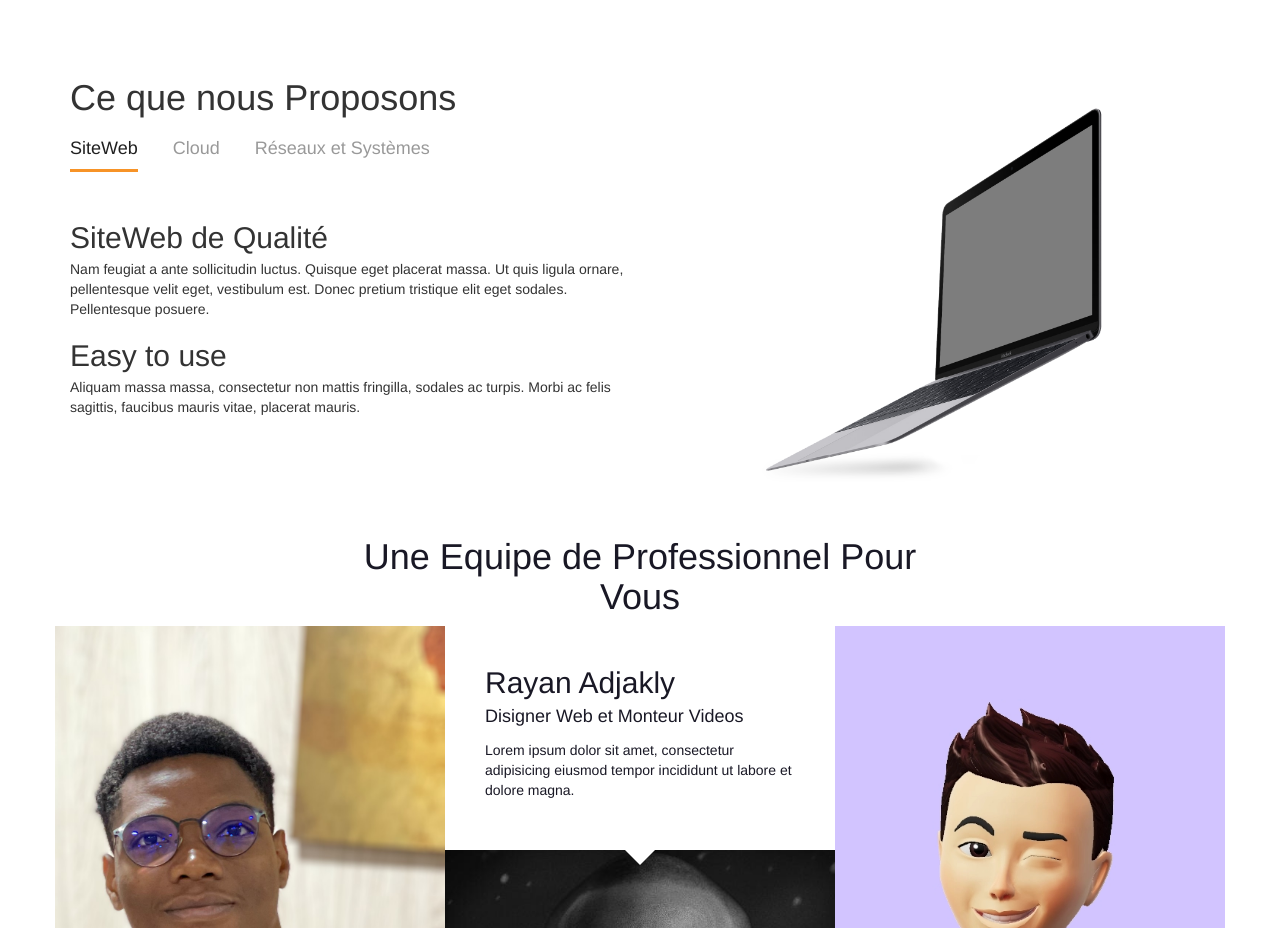
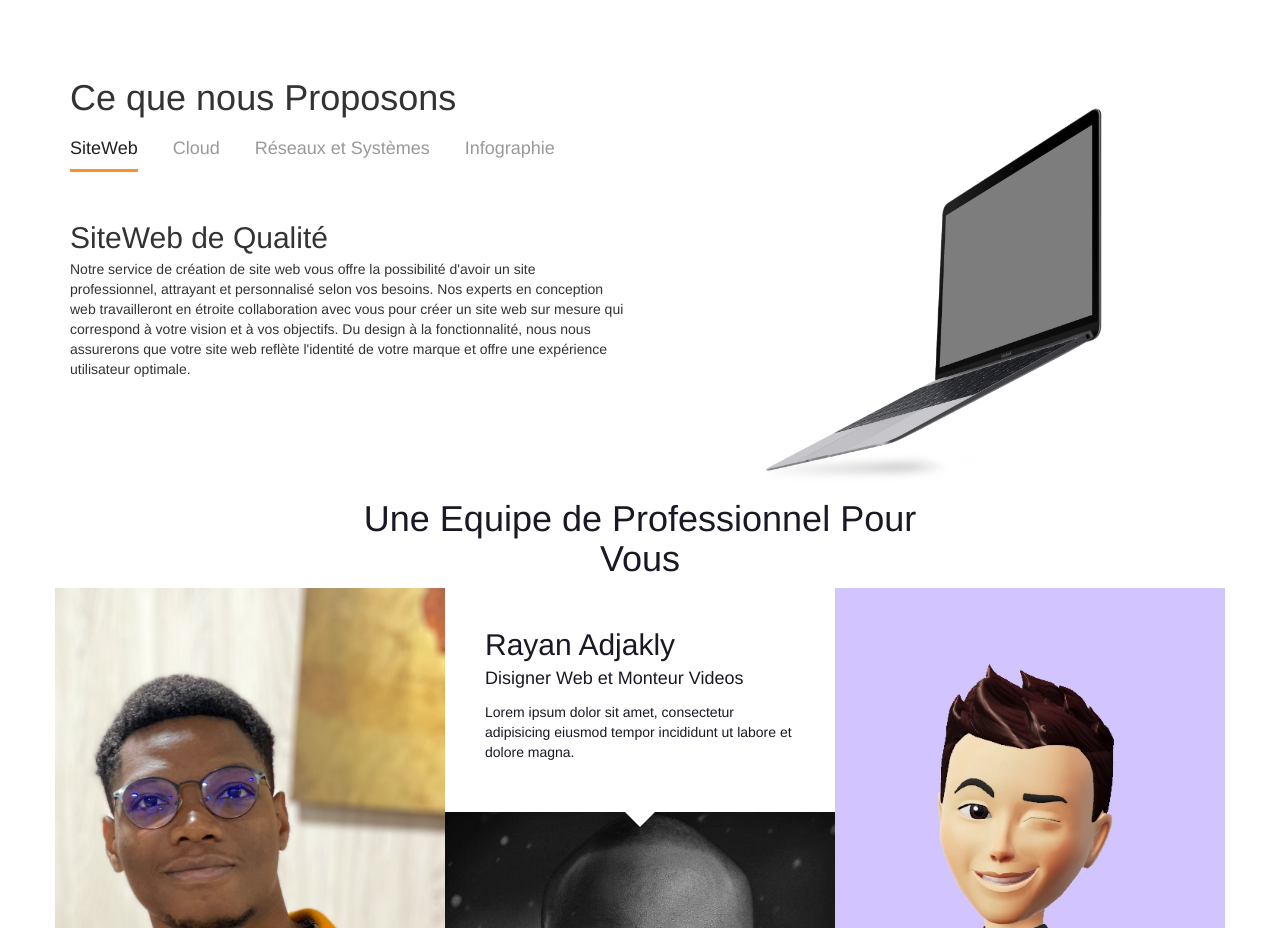
Before and after one commit to DjkdSoub/webSite, a plain HTML site: page index.html in a window 1280 px wide. Shown: the part 802-1730 px from the top of the page. Drawn offline with Linux system fonts and the light colour scheme; some packages are replaced by stand-ins of ours; a script that the page names is missing.

Commit message:
Update index.html

```diff
--- a/index.html
+++ b/index.html
@@ -74,6 +74,7 @@
              <li class="active"><a href="#tab01" aria-controls="tab01" role="tab" data-toggle="tab">SiteWeb</a></li>
              <li><a href="#tab02" aria-controls="tab02" role="tab" data-toggle="tab">Cloud</a></li>
              <li><a href="#tab03" aria-controls="tab03" role="tab" data-toggle="tab">Réseaux et Systèmes</a></li>
+             <li><a href="#tab04" aria-controls="tab04" role="tab" data-toggle="tab">Infographie</a></li>
            </ul>
 
            <div class="tab-content">
@@ -81,11 +82,7 @@
                <!-- Contenu de l'onglet SiteWeb -->
                <div class="tab-pane-item">
                  <h2>SiteWeb de Qualité</h2>
-                 <p>Nam feugiat a ante sollicitudin luctus. Quisque eget placerat massa. Ut quis ligula ornare, pellentesque velit eget, vestibulum est. Donec pretium tristique elit eget sodales. Pellentesque posuere.</p>
-               </div>
-               <div class="tab-pane-item">
-                 <h2>Easy to use</h2>
-                 <p>Aliquam massa massa, consectetur non mattis fringilla, sodales ac turpis. Morbi ac felis sagittis, faucibus mauris vitae, placerat mauris.</p>
+                 <p>Notre service de création de site web vous offre la possibilité d'avoir un site professionnel, attrayant et personnalisé selon vos besoins. Nos experts en conception web travailleront en étroite collaboration avec vous pour créer un site web sur mesure qui correspond à votre vision et à vos objectifs. Du design à la fonctionnalité, nous nous assurerons que votre site web reflète l'identité de votre marque et offre une expérience utilisateur optimale.</p>
                </div>
              </div>
 
@@ -116,6 +113,15 @@
                  <p>Quisque ullamcorper sem quis sapien cursus efficitur. Sed id sodales ipsum. Morbi eleifend tempus erat sit amet vehicula. Nulla at posuere tellus, non mattis erat. Nulla id massa gravida.</p>
                </div>
              </div>
+
+             <div class="tab-pane" id="tab04" role="tabpanel">
+               <!-- Contenu de l'onglet infographie -->
+               <div class="tab-pane-item">
+                 <h2>Infographie</h2>
+                 <p>Transformez vos idées complexes en visuels attrayants et informatifs. Que ce soit pour présenter des données, expliquer des concepts ou raconter une histoire, notre équipe talentueuse d'infographistes transformera vos informations en graphiques et illustrations captivants.</p>
+               </div>
+           </div>
+
            </div>
          </div>
 
```
